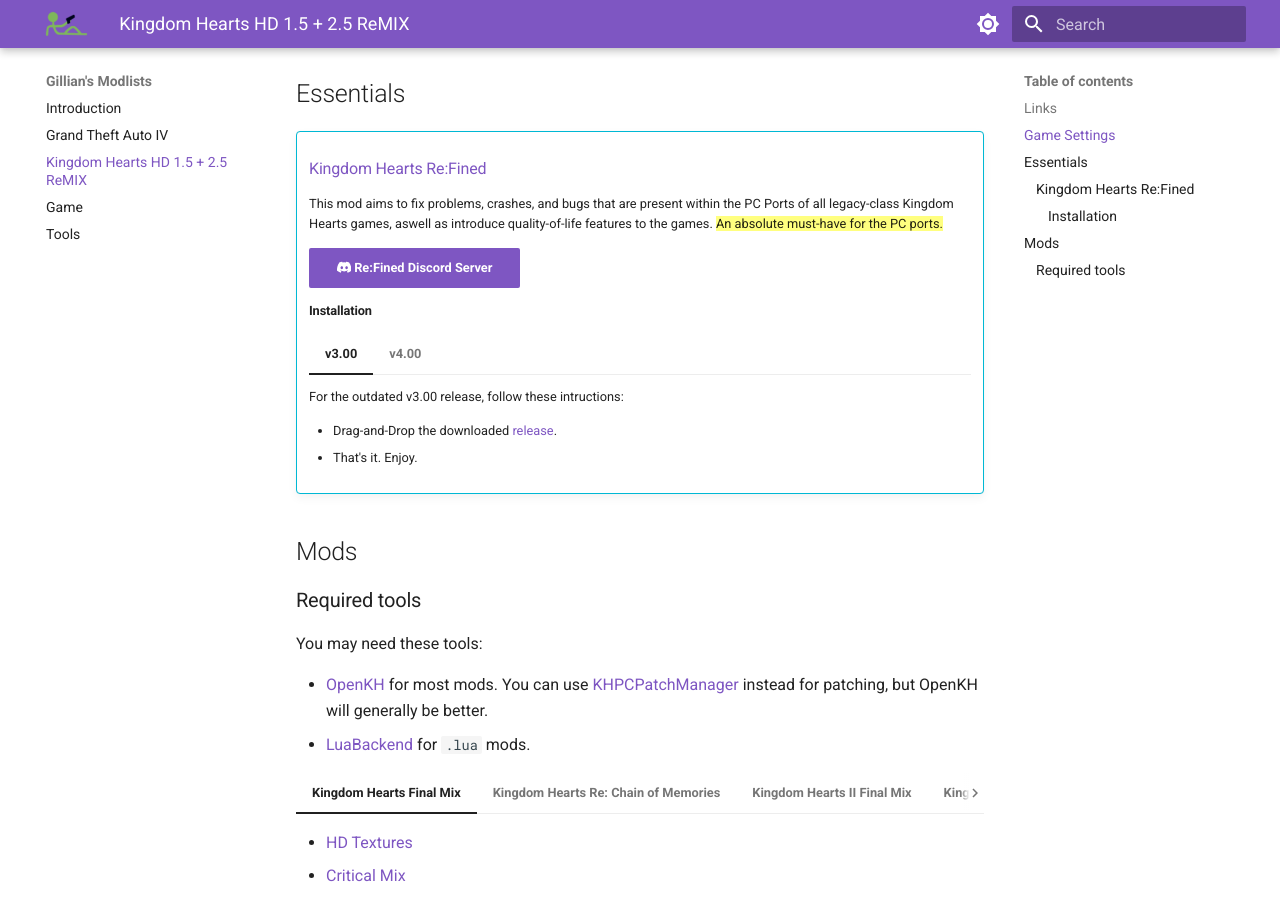
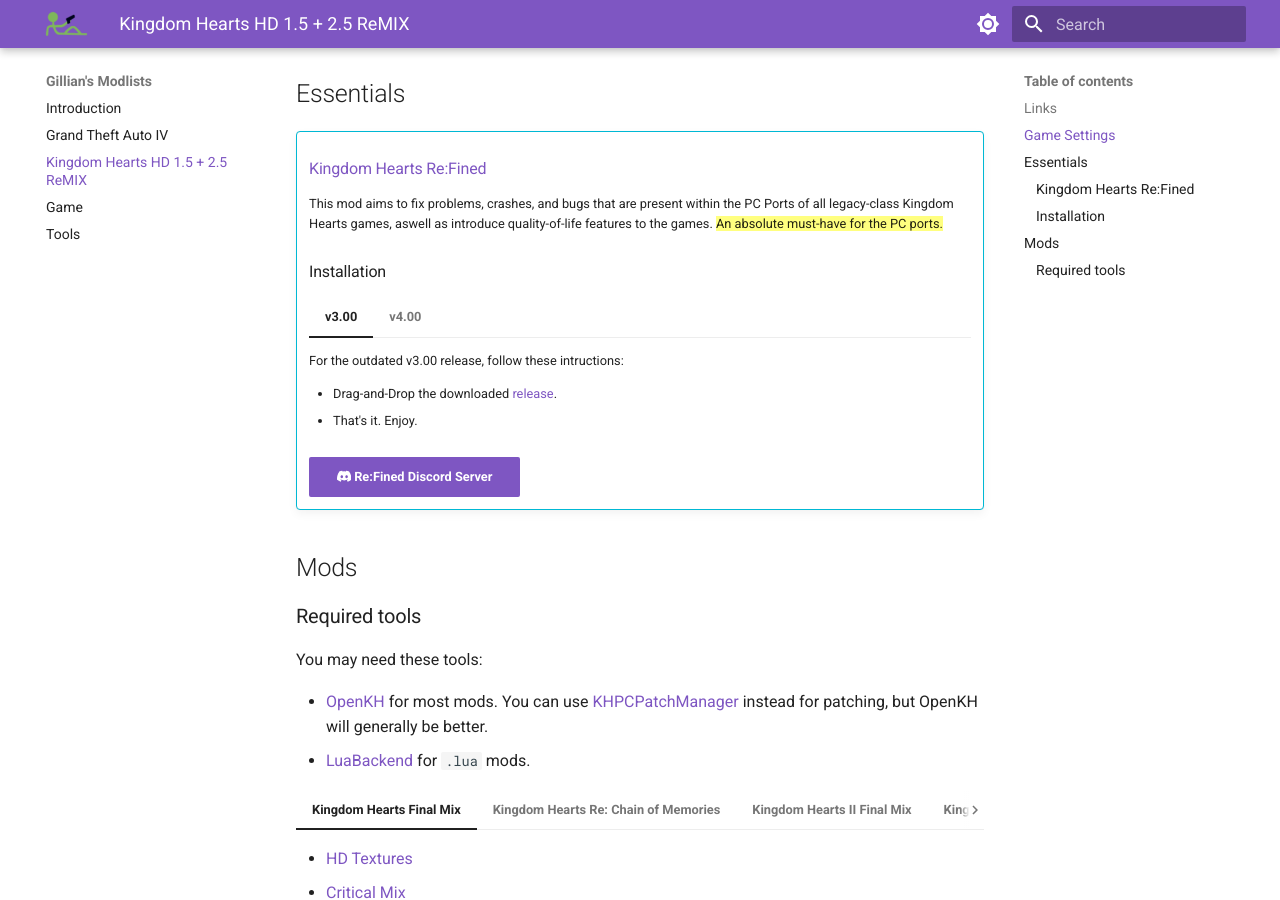
Before and after one commit to gillian-modlists/gillian-modlists.github.io, an MkDocs documentation site: the page built from docs/kingdom-hearts-hd-1.5-plus-2.5-remix.md, in a window 1280 px wide and 900 px high, scrolled down 639 px. Built offline with MkDocs 1.6.1 and Material for MkDocs 9.7.7, drawn with Linux system fonts in a browser that asks for light colours; some of the changed lines change nothing that is shown.

Commit message:
bigger title

```diff
--- a/docs/kingdom-hearts-hd-1.5-plus-2.5-remix.md
+++ b/docs/kingdom-hearts-hd-1.5-plus-2.5-remix.md
@@ -18,8 +18,7 @@
     ### [Kingdom Hearts Re:Fined](https://github.com/TopazTK/KH-ReFined) { data-search-exclude }
     This mod aims to fix problems, crashes, and bugs that are present within the PC Ports of all legacy-class Kingdom Hearts games, aswell as introduce quality-of-life features to the games. ==An absolute must-have for the PC ports.==
 
-    [:simple-discord: Re:Fined Discord Server](https://discord.gg/kh-refined){ .md-button .md-button--primary }
-    #### Installation
+    ### Installation
     === "v3.00"
         For the outdated v3.00 release, follow these intructions:
 
@@ -34,6 +33,8 @@
         * Install the addons and resource packs additionally via OpenKH if you need.
         * Build the mods via OpenKH.
         * Enjoy.
+
+    [:simple-discord: Re:Fined Discord Server](https://discord.gg/kh-refined){ .md-button .md-button--primary }
 
 ## Mods { data-search-exclude }
 ### Required tools
```
